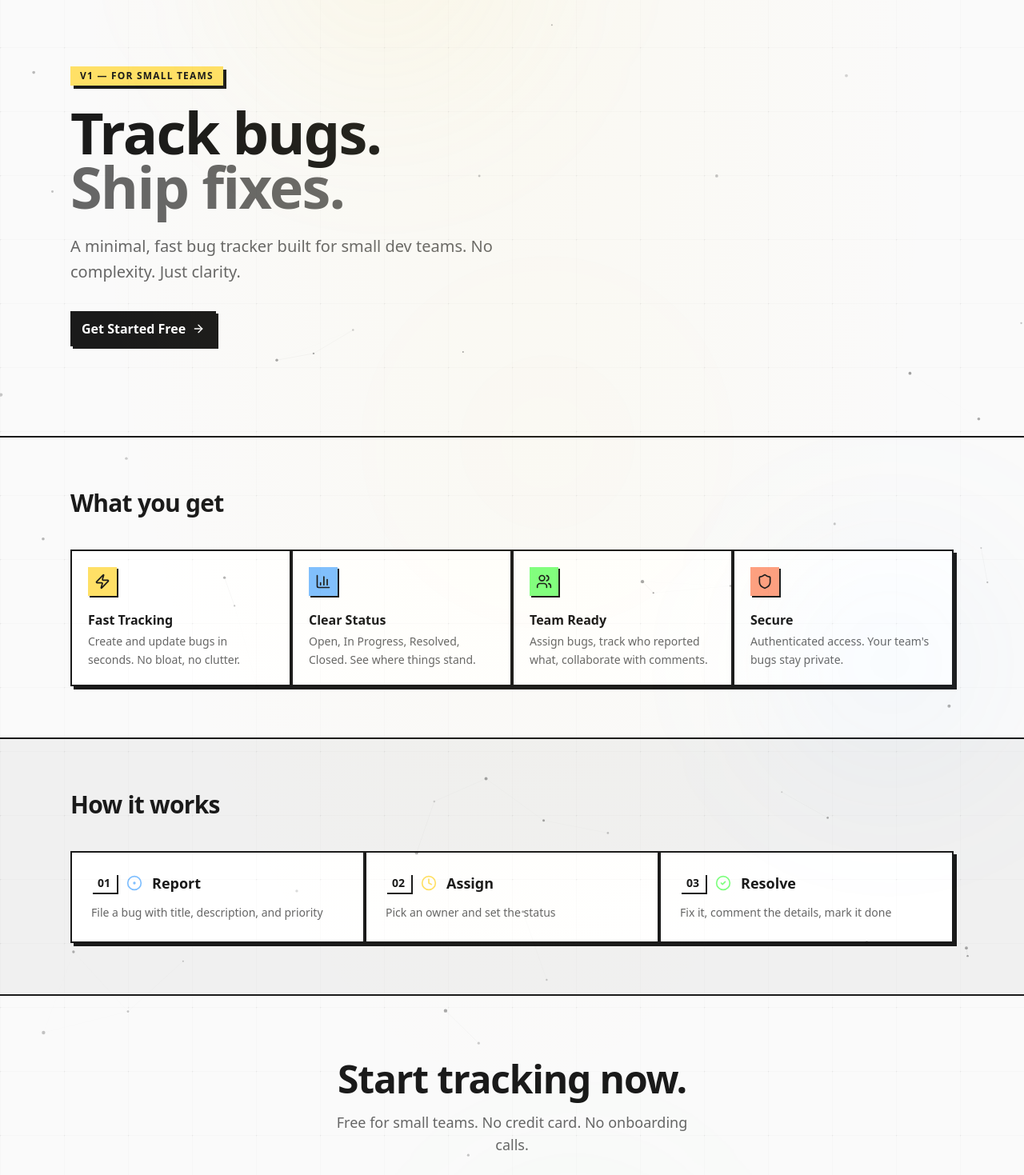
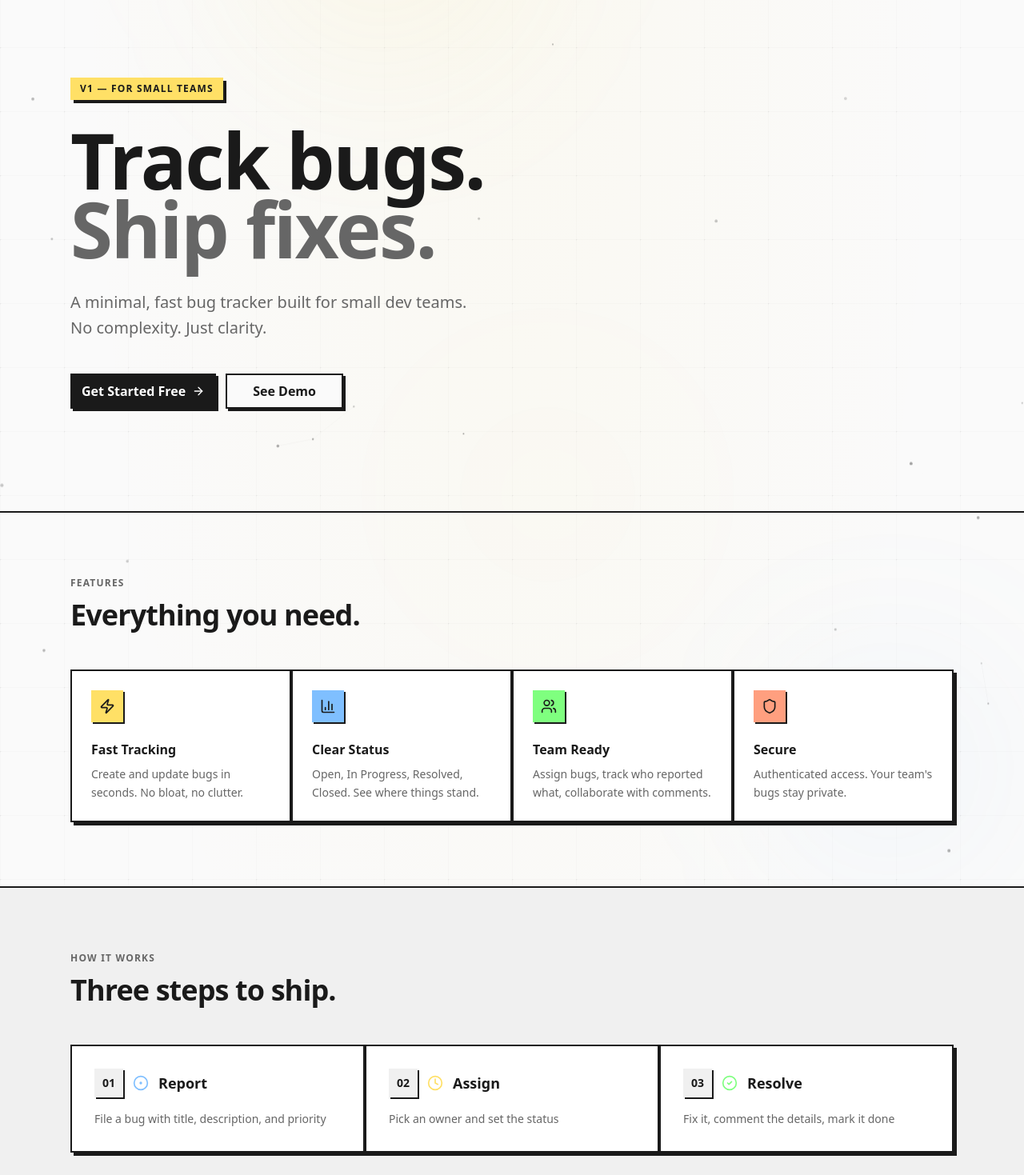
Before and after one commit to aneesh09-creator/issue-tracker-pro, a React (Vite) app: page / in a window 1280 px wide. Shown: the part 101-1570 px from the top of the page at 80% size. Built offline with nearby package versions, Linux system fonts and the light colour scheme; no server answers; what @convex-dev/auth would draw is missing.

Commit message:
Freebuff: Now improve the existing BugHive/BugFix UI without changi...

```diff
--- a/src/components/BugDetail.tsx
+++ b/src/components/BugDetail.tsx
@@ -120,8 +120,8 @@ export function BugDetail({ bugId, open, onOpenChange, onEdit }: BugDetailProps)
 
   return (
     <Dialog open={open} onOpenChange={onOpenChange}>
-      <DialogContent className="nb-card bg-white sm:max-w-[600px] p-0 gap-0 overflow-hidden max-h-[90vh] flex flex-col">
-        <DialogHeader className="px-6 pt-6 pb-4 border-b-2 border-[#1A1A1A]">
+      <DialogContent className="nb-card bg-white sm:max-w-[620px] p-0 gap-0 overflow-hidden max-h-[88vh] flex flex-col">
+        <DialogHeader className="px-6 pt-6 pb-5 border-b-2 border-[#1A1A1A]">
           <div className="flex items-start justify-between gap-3">
             <div className="flex-1 min-w-0">
               <DialogTitle className="text-xl font-bold tracking-tight leading-tight">
@@ -139,9 +139,9 @@ export function BugDetail({ bugId, open, onOpenChange, onEdit }: BugDetailProps)
           </div>
         </DialogHeader>
 
-        <div className="flex-1 overflow-y-auto px-6 py-4 space-y-5">
+        <div className="flex-1 overflow-y-auto px-6 py-5 space-y-6">
           {/* Controls */}
-          <div className="flex gap-2 flex-wrap">
+          <div className="flex gap-2 flex-wrap items-center">
             <Select value={bug.status} onValueChange={handleStatusChange}>
               <SelectTrigger className="nb-input rounded-none text-xs font-bold w-auto">
                 <SelectValue />
@@ -173,10 +173,10 @@ export function BugDetail({ bugId, open, onOpenChange, onEdit }: BugDetailProps)
             </Button>
             <Button
               variant="outline"
-              className="nb-btn rounded-none text-xs font-bold text-[#FF4444] hover:bg-[#FF4444] hover:text-white"
+              className="nb-btn rounded-none text-xs font-bold text-[#FF4444] hover:bg-[#FF4444] hover:text-white ml-auto"
               onClick={handleDelete}
             >
-              <Trash2 className="size-3" />
+              <Trash2 className="size-3" /> Delete
             </Button>
           </div>
 
@@ -186,14 +186,14 @@ export function BugDetail({ bugId, open, onOpenChange, onEdit }: BugDetailProps)
               <h4 className="text-xs font-bold uppercase tracking-wide text-muted-foreground">
                 Description
               </h4>
-              <div className="nb-border p-3 text-sm leading-relaxed whitespace-pre-wrap">
+              <div className="nb-border p-4 text-sm leading-relaxed whitespace-pre-wrap">
                 {bug.description}
               </div>
             </div>
           )}
 
           {/* Meta info */}
-          <div className="grid grid-cols-2 gap-3">
+          <div className="grid grid-cols-2 gap-4">
             <div className="space-y-1">
               <div className="flex items-center gap-1.5 text-xs font-bold uppercase tracking-wide text-muted-foreground">
                 <User className="size-3" /> Reporter
@@ -229,13 +229,13 @@ export function BugDetail({ bugId, open, onOpenChange, onEdit }: BugDetailProps)
           </div>
 
           {/* Comments */}
-          <div className="space-y-3">
+          <div className="space-y-3 pt-1">
             <h4 className="flex items-center gap-1.5 text-xs font-bold uppercase tracking-wide text-muted-foreground">
               <MessageSquare className="size-3" /> Comments ({bug.comments?.length ?? 0})
             </h4>
 
             {bug.comments && bug.comments.length > 0 && (
-              <div className="space-y-2">
+              <div className="space-y-3">
                 {bug.comments.map((comment) => (
                   <div key={comment._id} className="nb-border p-3">
                     <div className="flex items-center justify-between mb-1.5">
@@ -275,7 +275,7 @@ export function BugDetail({ bugId, open, onOpenChange, onEdit }: BugDetailProps)
               />
               <Button
                 type="submit"
-                className="nb-btn bg-[#1A1A1A] text-white rounded-none font-bold text-sm"
+                className="nb-btn bg-[#1A1A1A] text-white rounded-none font-bold text-sm h-9"
                 disabled={isSubmittingComment || !commentText.trim()}
               >
                 {isSubmittingComment ? (
--- a/src/components/BugForm.tsx
+++ b/src/components/BugForm.tsx
@@ -98,14 +98,14 @@ export function BugForm({ open, onOpenChange, editBug }: BugFormProps) {
     <Dialog open={open} onOpenChange={handleOpenChange}>
       <DialogContent className="nb-card bg-white sm:max-w-[500px] p-0 gap-0 overflow-hidden">
         <DialogHeader className="px-6 pt-6 pb-4 border-b-2 border-[#1A1A1A]">
-          <DialogTitle className="text-xl font-bold tracking-tight flex items-center gap-2">
+          <DialogTitle className="text-xl font-bold tracking-tight flex items-center gap-2.5">
             <div className="nb-shadow-sm bg-[#FFE066] p-1.5">
               <Plus className="size-4" />
             </div>
             {editBug ? "Edit Bug" : "New Bug"}
           </DialogTitle>
         </DialogHeader>
-        <form onSubmit={handleSubmit} className="px-6 py-5 space-y-4">
+        <form onSubmit={handleSubmit} className="px-6 py-6 space-y-5">
           <div className="space-y-2">
             <Label htmlFor="title" className="text-sm font-bold uppercase tracking-wide">
               Title *
@@ -115,7 +115,7 @@ export function BugForm({ open, onOpenChange, editBug }: BugFormProps) {
               value={title}
               onChange={(e) => setTitle(e.target.value)}
               placeholder="Short, descriptive title"
-              className="nb-input rounded-none"
+              className="nb-input rounded-none h-11"
               required
             />
           </div>
@@ -129,7 +129,7 @@ export function BugForm({ open, onOpenChange, editBug }: BugFormProps) {
               value={description}
               onChange={(e) => setDescription(e.target.value)}
               placeholder="Steps to reproduce, expected vs actual behavior..."
-              className="nb-input rounded-none min-h-[80px] resize-none"
+              className="nb-input rounded-none min-h-[88px] resize-none"
               rows={3}
             />
           </div>
@@ -187,18 +187,18 @@ export function BugForm({ open, onOpenChange, editBug }: BugFormProps) {
             </div>
           )}
 
-          <div className="flex gap-2 pt-2 pb-1">
+          <div className="flex gap-2.5 pt-3 pb-1">
             <Button
               type="button"
               variant="outline"
-              className="nb-btn rounded-none flex-1 font-bold"
+              className="nb-btn rounded-none flex-1 font-bold h-11"
               onClick={() => onOpenChange(false)}
             >
               Cancel
             </Button>
             <Button
               type="submit"
-              className="nb-btn bg-[#1A1A1A] text-white rounded-none flex-1 font-bold hover:bg-[#333333]"
+              className="nb-btn bg-[#1A1A1A] text-white rounded-none flex-1 font-bold hover:bg-[#333333] h-11"
               disabled={isSubmitting || !title.trim()}
             >
               {isSubmitting ? (
--- a/src/pages/Landing.tsx
+++ b/src/pages/Landing.tsx
@@ -55,9 +55,9 @@ export default function Landing() {
       <AnimatedBackground particleCount={55} />
 
       {/* Nav */}
-      <nav className="border-b-2 border-[#1A1A1A] px-6 py-4">
+      <nav className="relative z-10 border-b-2 border-[#1A1A1A] px-6 py-4 bg-white/80 backdrop-blur-sm">
         <div className="mx-auto max-w-6xl flex items-center justify-between">
-          <div className="flex items-center gap-2">
+          <div className="flex items-center gap-2.5">
             <div className="nb-shadow-sm bg-[#FFE066] p-2">
               <Bug className="size-5" />
             </div>
@@ -73,32 +73,39 @@ export default function Landing() {
       </nav>
 
       {/* Hero */}
-      <section className="border-b-2 border-[#1A1A1A]">
-        <div className="mx-auto max-w-6xl px-6 py-20 md:py-28">
+      <section className="relative z-10 border-b-2 border-[#1A1A1A]">
+        <div className="mx-auto max-w-6xl px-6 py-24 md:py-32">
           <motion.div
-            initial={{ opacity: 0, y: 20 }}
+            initial={{ opacity: 0, y: 24 }}
             animate={{ opacity: 1, y: 0 }}
-            transition={{ duration: 0.5 }}
+            transition={{ duration: 0.6, ease: [0.22, 1, 0.36, 1] }}
             className="max-w-3xl"
           >
-            <div className="nb-shadow bg-[#FFE066] inline-block px-3 py-1 text-xs font-bold uppercase tracking-widest mb-6">
+            <div className="nb-shadow bg-[#FFE066] inline-flex items-center px-3 py-1.5 text-xs font-bold uppercase tracking-widest mb-8">
               V1 — For Small Teams
             </div>
-            <h1 className="text-5xl md:text-7xl font-bold tracking-tight leading-[0.95] mb-6">
+            <h1 className="text-6xl md:text-8xl font-bold tracking-tight leading-[0.9] mb-8">
               Track bugs.
               <br />
               <span className="text-muted-foreground">Ship fixes.</span>
             </h1>
-            <p className="text-lg md:text-xl text-muted-foreground max-w-xl mb-8 leading-relaxed">
+            <p className="text-lg md:text-xl text-muted-foreground max-w-lg mb-10 leading-relaxed">
               A minimal, fast bug tracker built for small dev teams.
               No complexity. Just clarity.
             </p>
             <div className="flex gap-3 flex-wrap">
               <Button
-                className="nb-btn bg-[#1A1A1A] text-white rounded-none font-bold px-6 py-5 text-base"
+                className="nb-btn bg-[#1A1A1A] text-white rounded-none font-bold px-8 py-5 text-base"
                 onClick={() => navigate("/auth")}
               >
                 Get Started Free <ArrowRight className="size-4" />
+              </Button>
+              <Button
+                variant="outline"
+                className="nb-btn rounded-none font-bold px-8 py-5 text-base"
+                onClick={() => navigate("/auth")}
+              >
+                See Demo
               </Button>
             </div>
           </motion.div>
@@ -106,22 +113,29 @@ export default function Landing() {
       </section>
 
       {/* Features */}
-      <section className="border-b-2 border-[#1A1A1A]">
-        <div className="mx-auto max-w-6xl px-6 py-16">
-          <h2 className="text-3xl font-bold tracking-tight mb-10">What you get</h2>
+      <section className="relative z-10 border-b-2 border-[#1A1A1A]">
+        <div className="mx-auto max-w-6xl px-6 py-20">
+          <div className="mb-12">
+            <p className="text-xs font-bold uppercase tracking-widest text-muted-foreground mb-3">
+              Features
+            </p>
+            <h2 className="text-3xl md:text-4xl font-bold tracking-tight">
+              Everything you need.
+            </h2>
+          </div>
           <div className="grid grid-cols-1 sm:grid-cols-2 lg:grid-cols-4 gap-0">
             {features.map((f, i) => (
               <motion.div
                 key={f.title}
                 initial={{ opacity: 0, y: 16 }}
                 animate={{ opacity: 1, y: 0 }}
-                transition={{ duration: 0.4, delay: i * 0.1 }}
-                className="nb-card p-5 bg-white"
+                transition={{ duration: 0.4, delay: 0.1 + i * 0.08 }}
+                className="nb-card p-6 bg-white group hover:translate-x-[1px] hover:translate-y-[1px] hover:shadow-[2px_2px_0_0_#1A1A1A] transition-all duration-200"
               >
-                <div className={`nb-shadow-sm ${f.color} p-2 inline-block mb-3`}>
+                <div className={`nb-shadow-sm ${f.color} p-2.5 inline-block mb-4`}>
                   {f.icon}
                 </div>
-                <h3 className="font-bold text-base mb-1">{f.title}</h3>
+                <h3 className="font-bold text-base mb-2">{f.title}</h3>
                 <p className="text-sm text-muted-foreground leading-relaxed">
                   {f.description}
                 </p>
@@ -132,20 +146,27 @@ export default function Landing() {
       </section>
 
       {/* Workflow */}
-      <section className="border-b-2 border-[#1A1A1A] bg-[#F0F0F0]">
-        <div className="mx-auto max-w-6xl px-6 py-16">
-          <h2 className="text-3xl font-bold tracking-tight mb-10">How it works</h2>
+      <section className="relative z-10 border-b-2 border-[#1A1A1A] bg-[#F0F0F0]">
+        <div className="mx-auto max-w-6xl px-6 py-20">
+          <div className="mb-12">
+            <p className="text-xs font-bold uppercase tracking-widest text-muted-foreground mb-3">
+              How It Works
+            </p>
+            <h2 className="text-3xl md:text-4xl font-bold tracking-tight">
+              Three steps to ship.
+            </h2>
+          </div>
           <div className="grid grid-cols-1 md:grid-cols-3 gap-0">
             {workflow.map((step, i) => (
               <motion.div
                 key={step.label}
                 initial={{ opacity: 0, y: 16 }}
                 animate={{ opacity: 1, y: 0 }}
-                transition={{ duration: 0.4, delay: 0.2 + i * 0.1 }}
-                className="nb-card bg-white p-6"
+                transition={{ duration: 0.4, delay: 0.2 + i * 0.08 }}
+                className="nb-card bg-white p-7"
               >
-                <div className="flex items-center gap-3 mb-3">
-                  <span className="nb-shadow-sm bg-white px-2 py-0.5 text-sm font-bold">
+                <div className="flex items-center gap-3 mb-4">
+                  <span className="nb-shadow-sm bg-[#F0F0F0] w-9 h-9 flex items-center justify-center text-sm font-bold">
                     {String(i + 1).padStart(2, "0")}
                   </span>
                   {step.icon}
@@ -161,21 +182,21 @@ export default function Landing() {
       </section>
 
       {/* CTA */}
-      <section>
-        <div className="mx-auto max-w-6xl px-6 py-20 text-center">
+      <section className="relative z-10">
+        <div className="mx-auto max-w-6xl px-6 py-24 text-center">
           <motion.div
             initial={{ opacity: 0, y: 16 }}
             animate={{ opacity: 1, y: 0 }}
             transition={{ duration: 0.5, delay: 0.3 }}
           >
-            <h2 className="text-4xl md:text-5xl font-bold tracking-tight mb-4">
+            <h2 className="text-4xl md:text-5xl font-bold tracking-tight mb-5">
               Start tracking now.
             </h2>
-            <p className="text-muted-foreground text-lg mb-8 max-w-md mx-auto">
+            <p className="text-muted-foreground text-lg mb-10 max-w-md mx-auto leading-relaxed">
               Free for small teams. No credit card. No onboarding calls.
             </p>
             <Button
-              className="nb-btn bg-[#1A1A1A] text-white rounded-none font-bold px-8 py-5 text-base"
+              className="nb-btn bg-[#1A1A1A] text-white rounded-none font-bold px-10 py-5 text-base"
               onClick={() => navigate("/auth")}
             >
               Launch BugHive <ArrowRight className="size-4" />
@@ -185,7 +206,7 @@ export default function Landing() {
       </section>
 
       {/* Footer */}
-      <footer className="relative border-t-2 border-[#1A1A1A] px-6 py-6">
+      <footer className="relative z-10 border-t-2 border-[#1A1A1A] px-6 py-6 bg-white/80 backdrop-blur-sm">
         <div className="mx-auto max-w-6xl flex items-center justify-between">
           <div className="flex items-center gap-2">
             <Bug className="size-4" />
--- a/src/pages/NotFound.tsx
+++ b/src/pages/NotFound.tsx
@@ -9,16 +9,16 @@ export default function NotFound() {
   return (
     <div className="min-h-screen bg-[#FAFAFA] flex items-center justify-center px-4 relative">
       <AnimatedBackground particleCount={30} />
-      <div className="text-center relative">
-        <div className="nb-shadow bg-[#FFE066] inline-block p-4 mb-6">
-          <Bug className="size-10" />
+      <div className="text-center relative z-10">
+        <div className="nb-shadow bg-[#FFE066] inline-block p-4 mb-8">
+          <Bug className="size-12" />
         </div>
-        <h1 className="text-6xl font-bold tracking-tight mb-2">404</h1>
-        <p className="text-lg text-muted-foreground mb-6">
+        <h1 className="text-7xl md:text-8xl font-bold tracking-tight mb-3">404</h1>
+        <p className="text-lg text-muted-foreground mb-8">
           This page doesn't exist.
         </p>
         <Button
-          className="nb-btn bg-[#1A1A1A] text-white rounded-none font-bold"
+          className="nb-btn bg-[#1A1A1A] text-white rounded-none font-bold px-6 h-11"
           onClick={() => navigate("/")}
         >
           <ArrowLeft className="size-4" /> Back to Home
```
Also changed, not shown: src/pages/Auth.tsx (+26 -29 lines), src/pages/Dashboard.tsx (+27 -17 lines).
